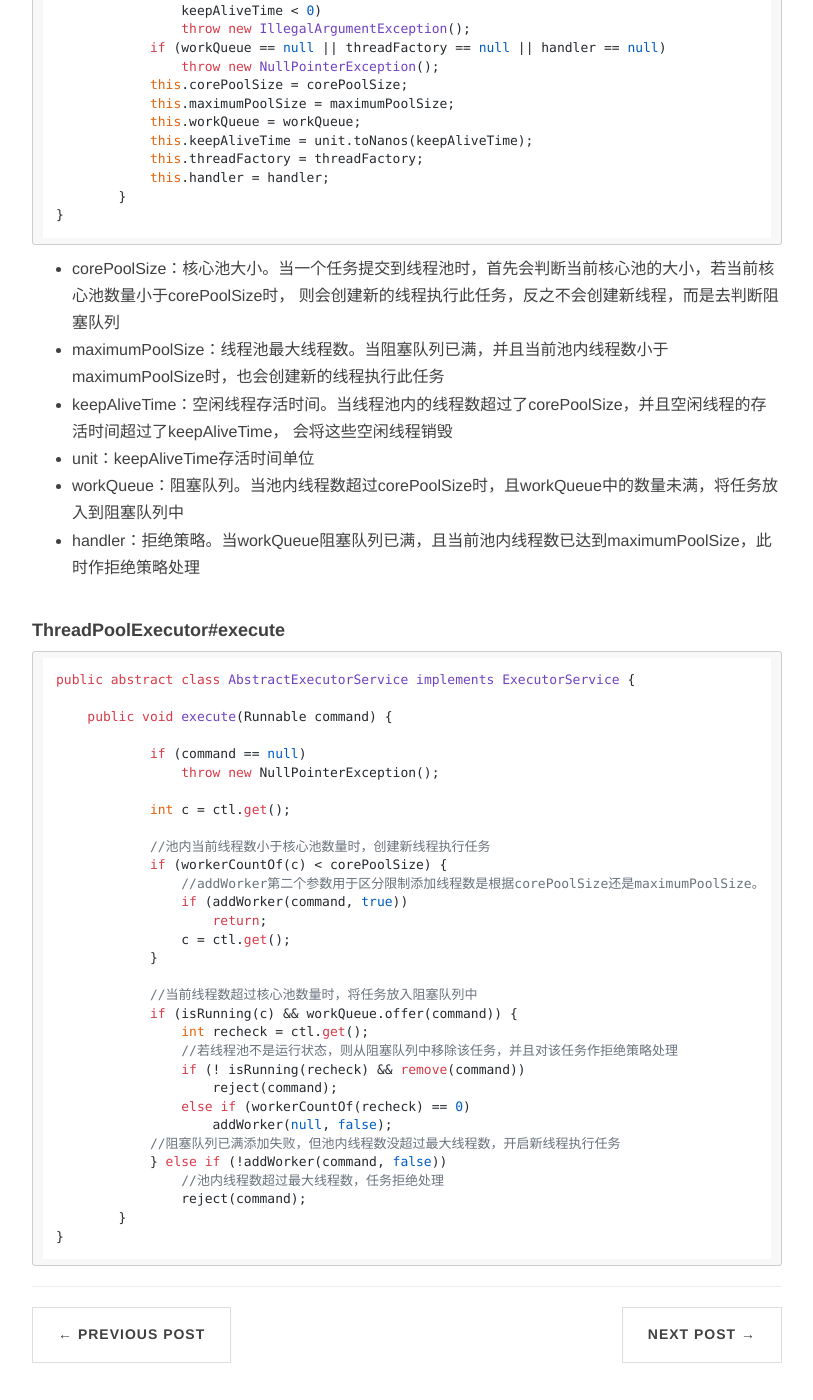
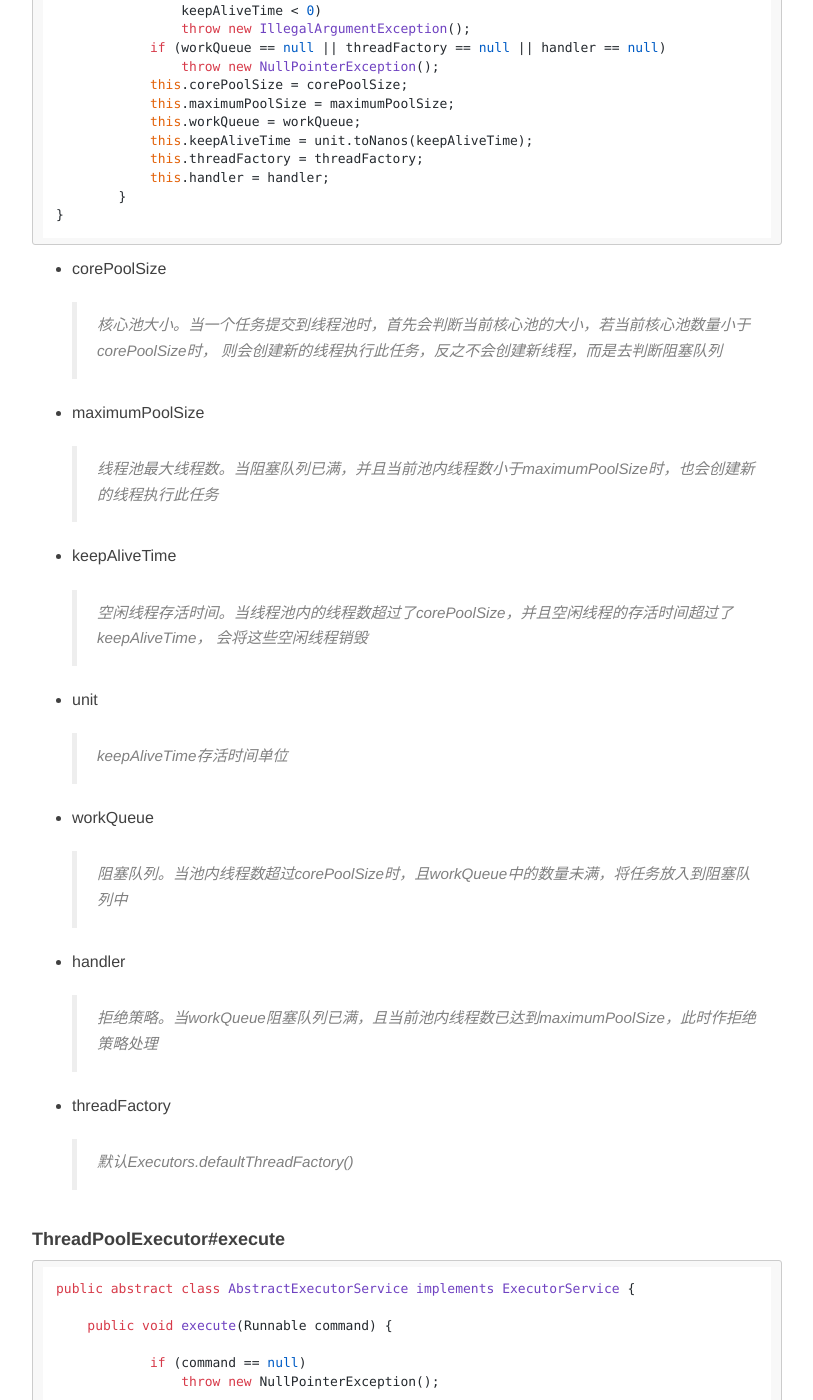
Before and after one commit to ZhouJianBoPro/ZhouJianBoPro.github.io, a Jekyll site: the page built from _posts/2022-09-22-ThreadPoolExecutor原理.md, in a window 1280 px wide and 1400 px high, scrolled down 1161 px. Shown: the whole window, without its empty margins (233-1046 px from the left). Built offline with Jekyll 4.4.1, drawn with Linux system fonts in a browser that asks for light colours; nearby versions of some CDN libraries; comment, search, counter and statistics services are not loaded; some of the changed text lies outside the part shown.

Commit message:
ThreadPoolExecutor原理

````diff
--- a/_posts/2022-09-22-ThreadPoolExecutor原理.md
+++ b/_posts/2022-09-22-ThreadPoolExecutor原理.md
@@ -42,14 +42,22 @@ public abstract class AbstractExecutorService implements ExecutorService {
         }
 }
 ```
-- corePoolSize：核心池大小。当一个任务提交到线程池时，首先会判断当前核心池的大小，若当前核心池数量小于corePoolSize时，
+- corePoolSize
+>核心池大小。当一个任务提交到线程池时，首先会判断当前核心池的大小，若当前核心池数量小于corePoolSize时，
 则会创建新的线程执行此任务，反之不会创建新线程，而是去判断阻塞队列
-- maximumPoolSize：线程池最大线程数。当阻塞队列已满，并且当前池内线程数小于maximumPoolSize时，也会创建新的线程执行此任务
-- keepAliveTime：空闲线程存活时间。当线程池内的线程数超过了corePoolSize，并且空闲线程的存活时间超过了keepAliveTime，
+- maximumPoolSize
+>线程池最大线程数。当阻塞队列已满，并且当前池内线程数小于maximumPoolSize时，也会创建新的线程执行此任务
+- keepAliveTime
+>空闲线程存活时间。当线程池内的线程数超过了corePoolSize，并且空闲线程的存活时间超过了keepAliveTime，
 会将这些空闲线程销毁
-- unit：keepAliveTime存活时间单位
-- workQueue：阻塞队列。当池内线程数超过corePoolSize时，且workQueue中的数量未满，将任务放入到阻塞队列中
-- handler：拒绝策略。当workQueue阻塞队列已满，且当前池内线程数已达到maximumPoolSize，此时作拒绝策略处理
+- unit
+>keepAliveTime存活时间单位
+- workQueue
+>阻塞队列。当池内线程数超过corePoolSize时，且workQueue中的数量未满，将任务放入到阻塞队列中
+- handler
+>拒绝策略。当workQueue阻塞队列已满，且当前池内线程数已达到maximumPoolSize，此时作拒绝策略处理
+- threadFactory
+> 默认Executors.defaultThreadFactory()
 
 #### ThreadPoolExecutor#execute
 ```java
@@ -85,3 +93,23 @@ public abstract class AbstractExecutorService implements ExecutorService {
         }
 }
 ```
+
+#### BlockingQueue阻塞队列策略
+- SynchronousQueue（同步队列）
+>默认的阻塞队列，该队列没有容量不存储任务，直接提交任务给线程，因此会创建新线程执行任务。若线程池内线程数超过了maximumPoolSize无可创建线程时，
+会导致任务加入队列失败。因此，使用该策略时通常使用无界maximumPoolSize，以避免拒绝新提交的任务。
+Executors.newCachedThreadPool()方式创建线程池使用到SynchronousQueue阻塞队列
+- LinkedBlockingQueue（无界阻塞队列）
+>基于链表的阻塞队列，该阻塞队列容量默认为Integer.MAX，因此也称之为无界阻塞队列。当线程池内线程数达到corePoolSize时，
+新任务到达后，放入该队列进行等待执行。由于该队列是无界的（不存在队列已满的情况），因此maximumPoolSize配置的值将无效。
+Executors.newFixedThreadPool()，Executors.newSingleThreadExecutor()方式创建的线程池使用到LinkedBlockingQueue阻塞队列
+- ArrayBlockingQueue（有界阻塞队列）
+>基于数组的阻塞队列，需要设置队列的初始容量。当线程池内的线程数达到corePoolSize时，新到达的任务会放入该队列中。
+当该队列容量已满时，且池内线程数不超过maximumPoolSize，此时会创建新线程来执行任务，否则会对任务作拒绝处理。
+
+#### RejectedExecutionHandler任务拒绝策略
+当阻塞队列和线程池内最大线程数已满的情况下会使用任务拒绝策略
+- AbortPolicy（拒绝任务并抛出异常）
+>默认拒绝策略，拒绝提交的任务，并抛出RejectExecutionException异常
+- DiscardPolicy（不处理丢弃任务）
+- DiscardOldestPolicy：丢弃阻塞队列中最早的任务
````
